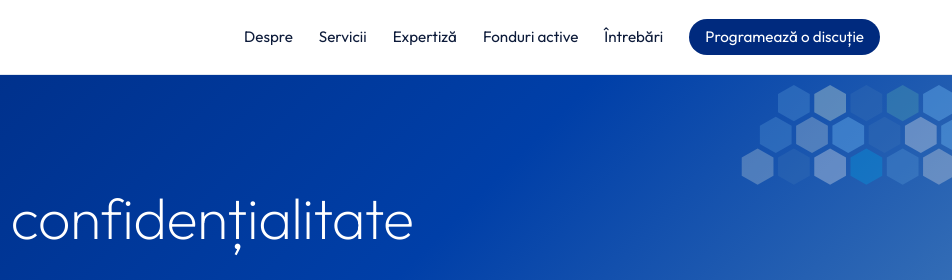
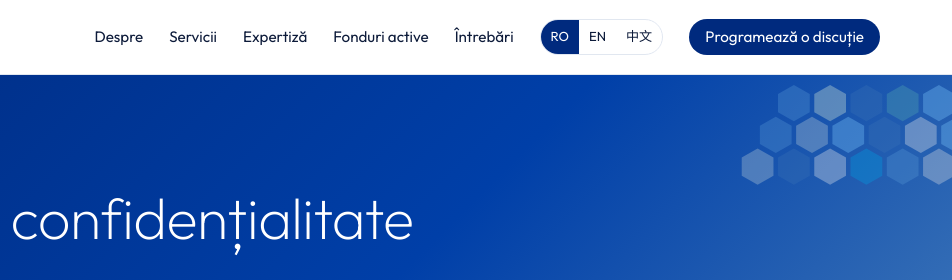
Before and after one commit to Cippy282/innoviovc-site, a plain HTML site: page politica-de-confidentialitate/index.html in a window 1280 px wide. Shown: the top 280 px of the page, 328-1280 px from the left. Drawn offline with Linux system fonts and the light colour scheme.

Commit message:
Add files via upload

```diff
--- a/politica-de-confidentialitate/index.html
+++ b/politica-de-confidentialitate/index.html
@@ -45,6 +45,7 @@
    <a href="../#expertiza">Expertiză</a>
    <a href="../fonduri-europene/">Fonduri active</a>
    <a href="../#intrebari">Întrebări</a>
+   <span class="lang-switch" aria-label="Language"><a href="../" aria-current="true">RO</a><a href="../en/" hreflang="en" lang="en">EN</a><a href="../zh/" hreflang="zh-Hans" lang="zh-Hans">中文</a></span>
    <a class="btn btn-primary btn-sm" href="../#contact">Programează o discuție</a>
   </nav>
  </div>
```
